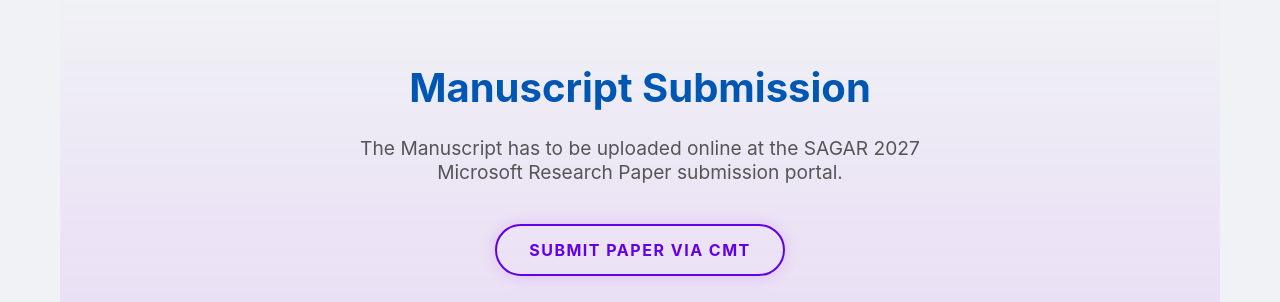
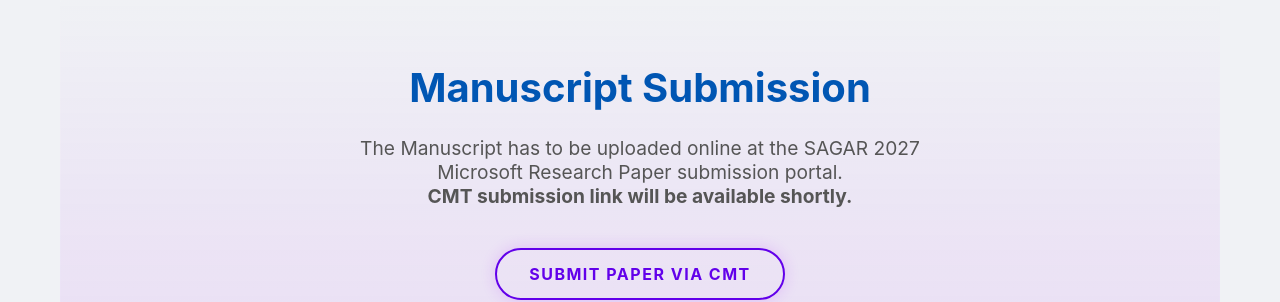
Before and after one commit to AlienMinus/ABIT-Conference_Paper, a React (Vite) app: page /for-authors/paper-submission in a window 1280 px wide. Shown: the part 3080-3382 px from the top of the page. Built offline with nearby package versions, Linux system fonts and the light colour scheme.

Commit message:
minor fix

```diff
--- a/src/components/ForAuthors/PaperSubmission/PaperSubmission.jsx
+++ b/src/components/ForAuthors/PaperSubmission/PaperSubmission.jsx
@@ -84,7 +84,7 @@
 
       <div className="ps-footer">
         <h2>{footer.title}</h2>
-        <p>{footer.description}</p>
+        <p dangerouslySetInnerHTML={{ __html: footer.description }}></p>
         <div className="ps-actions">
           <a href={footer.buttonLink} target="_blank" rel="noopener noreferrer" className="ps-btn">{footer.buttonText}</a>
         </div>
--- a/src/data/cameraReady.json
+++ b/src/data/cameraReady.json
@@ -1,7 +1,7 @@
 {
   "header": {
     "title": "Camera Ready Submission",
-    "description": "Carefully follow these instructions to prepare and submit your final, camera-ready paper in accordance with Springer formatting and submission requirements. Ensure all revisions, copyright, and compliance checks are completed before the final upload.",
+    "description": "Carefully follow these instructions to prepare and submit your final, camera-ready paper in accordance with Springer formatting and submission requirements (Subject to Final Approval). Ensure all revisions, copyright, and compliance checks are completed before the final upload.",
     "buttonText": "Submit Camera Ready",
     "buttonLink": "https://cmt3.research.microsoft.com/"
   },
--- a/src/data/contact.json
+++ b/src/data/contact.json
@@ -12,7 +12,7 @@
     },
     {
       "title": "Email",
-      "email": "sagar.abit2027@abit.edu.in, samarjeet.satapathy@abit.edu.in"
+      "email": "sagar.abit2027@abit.edu.in, sagar.abit27@gmail.com"
     }
   ]
 }
--- a/src/data/paperSubmission.json
+++ b/src/data/paperSubmission.json
@@ -106,7 +106,7 @@
   },
   "footer": {
     "title": "Manuscript Submission",
-    "description": "The Manuscript has to be uploaded online at the SAGAR 2027 Microsoft Research Paper submission portal.",
+    "description": "The Manuscript has to be uploaded online at the SAGAR 2027 Microsoft Research Paper submission portal. <br/><strong>CMT submission link will be available shortly.</strong>",
     "buttonText": "Submit Paper via CMT",
     "buttonLink": "https://cmt3.research.microsoft.com/"
   }
--- a/src/data/presentationGuidelines.json
+++ b/src/data/presentationGuidelines.json
@@ -1,7 +1,7 @@
 {
   "header": {
     "title": "Presentation & Video Guidelines",
-    "description": "Follow these essential instructions to create and submit your presentation materials, including PowerPoint slides and a pre-recorded video, in compliance with Springer conference standards. Ensure your content meets all technical and formatting requirements for a successful submission."
+    "description": "Follow these essential instructions to create and submit your presentation materials, including PowerPoint slides and a pre-recorded video, in compliance with Springer conference (Subject to Final Approval). Ensure your content meets all technical and formatting requirements for a successful submission."
   },
   "oral": {
     "title": "Oral Presentation Guidelines",
```
Also changed, not shown: data/underConstruction.json (deleted, +0 -7 lines).
